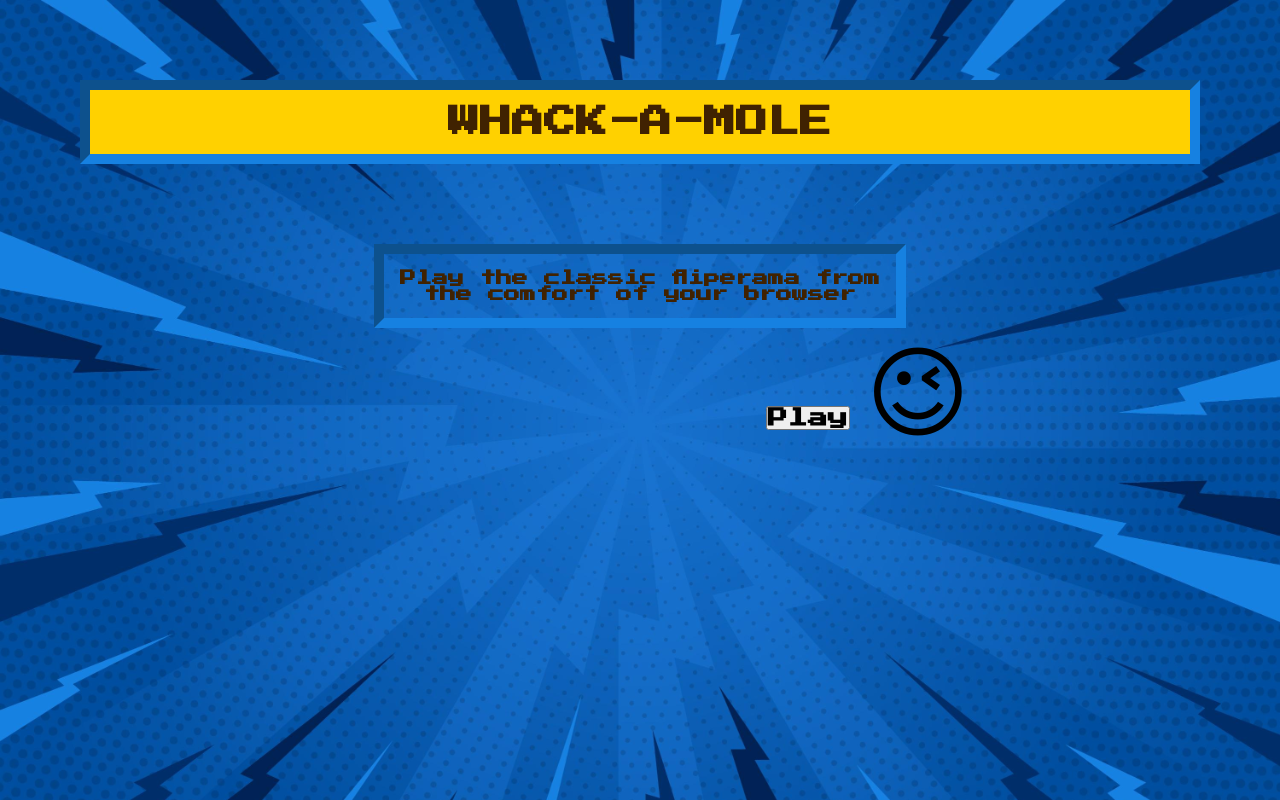
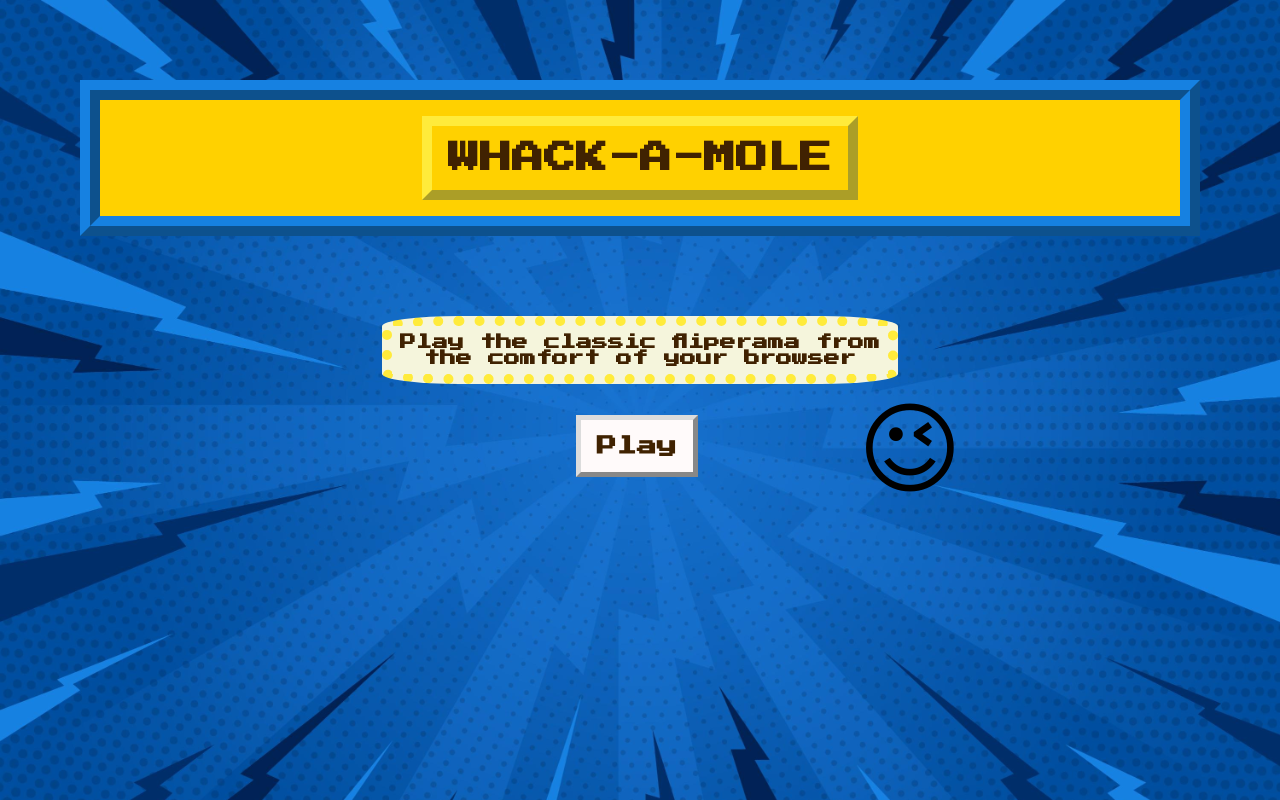
Before and after one commit to elem3d/whack-a-mole-game, a plain HTML site: page menu.html in a window 1280 px wide. Drawn offline with Linux system fonts and the light colour scheme.

Commit message:
final project

```diff
--- a/menu.html
+++ b/menu.html
@@ -26,10 +26,12 @@
 
         <div class="content">
             <h4 class="text">Play the classic fliperama from <br> the comfort of your browser </h4>
-            <div>
-                <button class="button">
-                    <h2 class="text">Play</h2>
-                </button>
+            <div class="button-emoji">
+                <a href="./index.html">
+                    <button type="button" class="button">
+                        <h2 class="text">Play</h2>
+                    </button>
+                </a>
                 <span style='font-size:100px;'>&#128521;</span>
             </div>
         </div>
--- a/src/styles/menu.css
+++ b/src/styles/menu.css
@@ -11,8 +11,8 @@ body {
     margin: 5rem;
     display: flex;
     color: #402201;
-    border: 10px;
-    border-style: inset;
+    border: 20px;
+    border-style: ridge;
     border-color: #1681e1;
     padding: 1rem;
     background-color: #ffd100;
@@ -30,14 +30,40 @@ body {
 
 .text-title {
     margin: auto;
+    padding: 1rem;
+    border: 10px;
+    border-style: outset;
+    border-color: #FFEB3B;
 }
 
 h4.text {
     margin-inline: 4rem;
-    padding: 1rem;
+    padding: 0.5rem;
     border: 10px;
-    border-style: inset;
-    border-color: #1681e1;
+    border-radius: 15%;
+    border-style: dotted;
+    border-color: #FFEB3B;
     color: #402201;
     text-align: center;
+    background-color: beige;
 }
+
+.button-emoji {
+    display: flex;
+    align-items: center;
+    justify-content: space-between;
+    align-content: space-between;
+    flex-wrap: nowrap;
+    flex-direction: row;
+}
+
+button.button {
+    margin: 1rem;
+    margin-right: 10rem;
+    border: 5px;
+    border-style: outset;
+    border-color: gainsboro;
+    padding: 1rem;
+    color: #402201;
+    background-color: snow;
+}
```
